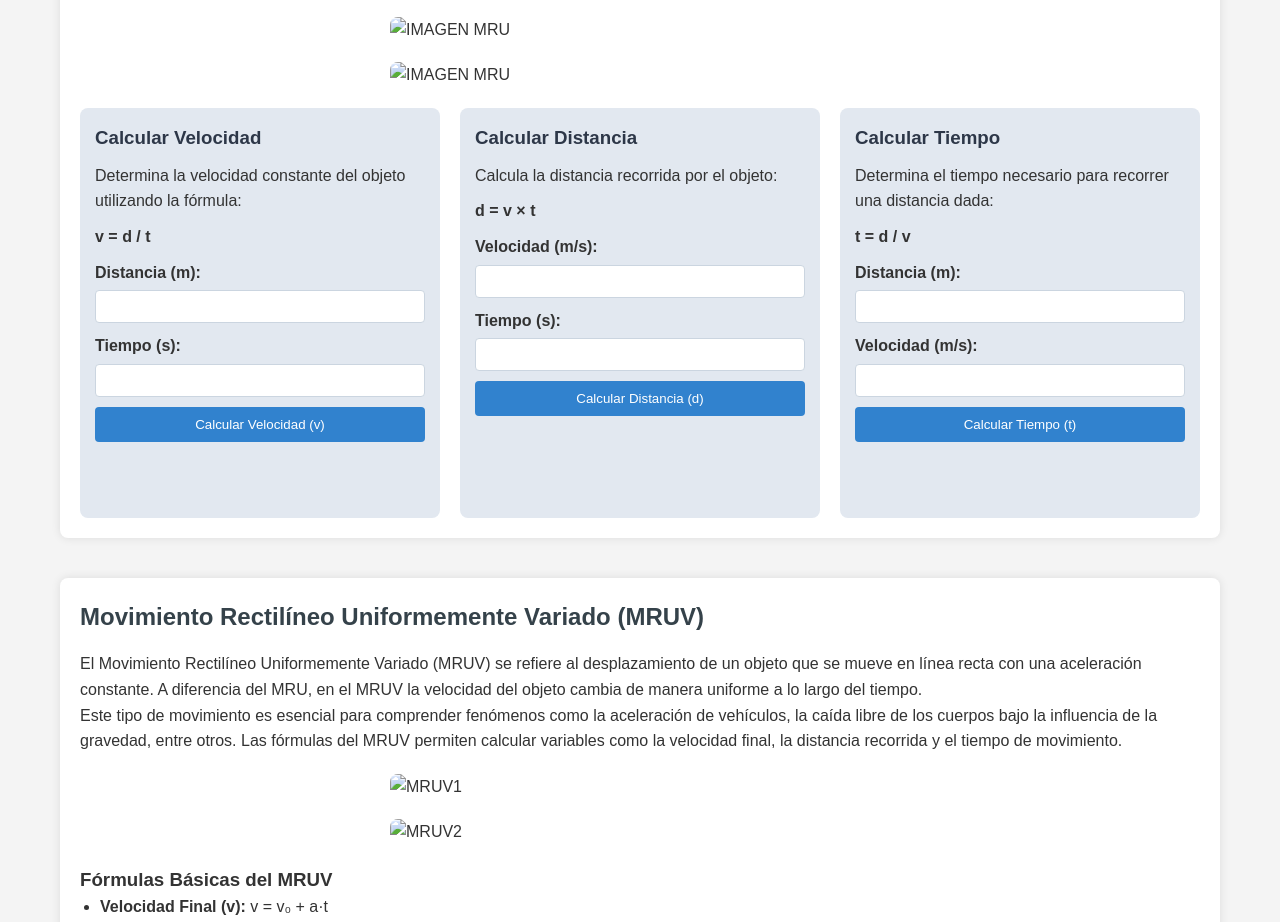
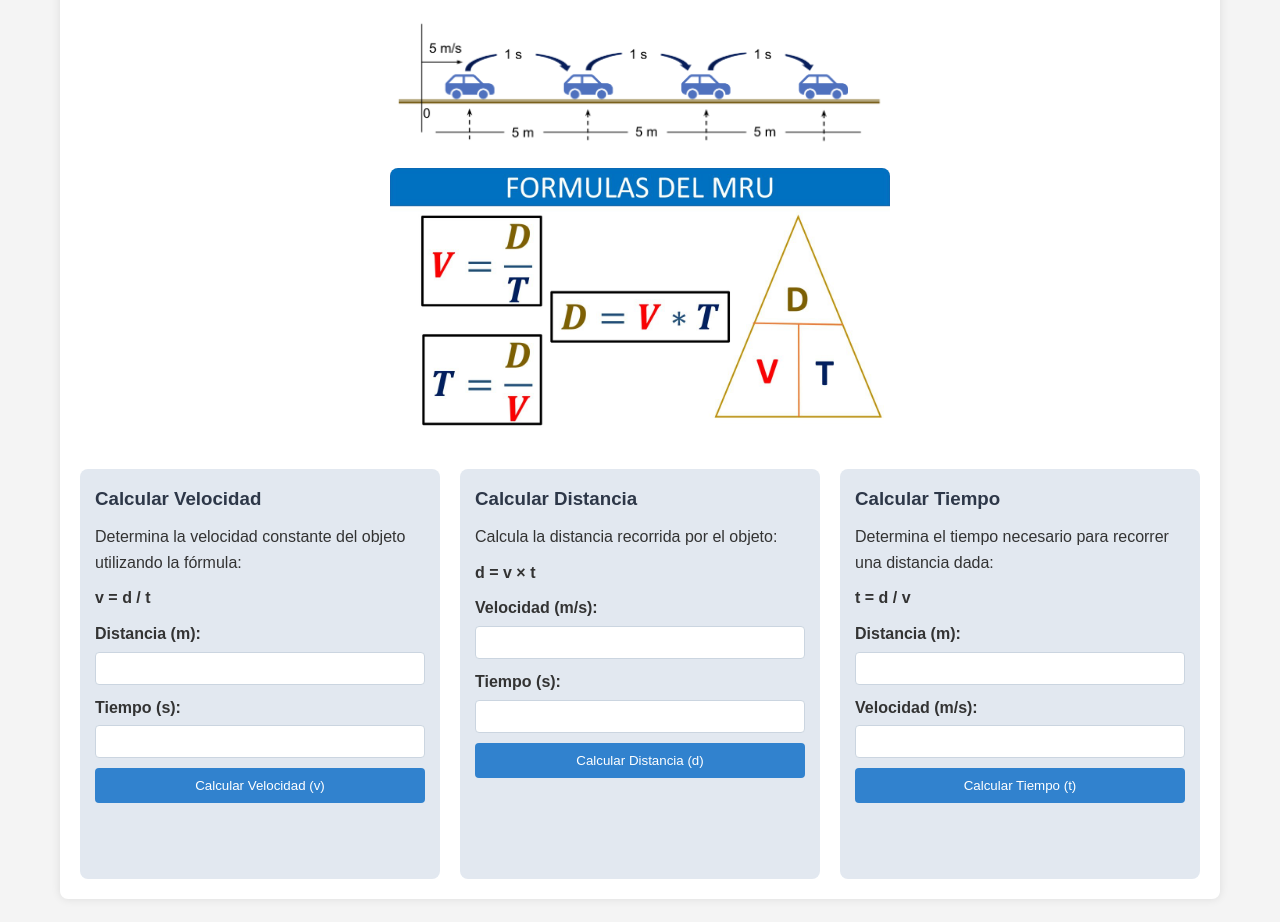
Before and after one commit to ManuelChet/MRU, a plain HTML site: page index.html in a window 1280 px wide. Shown: the part 377-1299 px from the top of the page. Drawn offline with Linux system fonts and the light colour scheme; the site is published under a folder, as on GitHub Pages, so addresses that start at the root find nothing.

Commit message:
Update index.html

```diff
--- a/index.html
+++ b/index.html
@@ -29,8 +29,8 @@
                 <p>
                     Las ecuaciones básicas del MRU involucran tres variables principales: Velocidad (V), Distancia (d) y Tiempo (t). A continuación, se presenta la fórmula principal cuando la velocidad es la incógnita:
                 </p>
-                <img src="/mru1.png" alt="IMAGEN MRU" width="500">
-                <img src="/mr2.jpg" alt="IMAGEN MRU" width="500">
+                <img src="mru1.png" alt="IMAGEN MRU" width="500">
+                <img src="mr2.jpg" alt="IMAGEN MRU" width="500">
 
                 <div class="calculos-mru">
                     <!-- Calculadora de Velocidad -->
@@ -97,8 +97,8 @@
                 <p>
                     Este tipo de movimiento es esencial para comprender fenómenos como la aceleración de vehículos, la caída libre de los cuerpos bajo la influencia de la gravedad, entre otros. Las fórmulas del MRUV permiten calcular variables como la velocidad final, la distancia recorrida y el tiempo de movimiento.
                 </p>
-                <img src="/mruv1.jpg" alt="MRUV1" width="500">
-                <img src="/mruv2.jpg" alt="MRUV2" width="500">
+                <img src="mruv1.jpg" alt="MRUV1" width="500">
+                <img src="mruv2.jpg" alt="MRUV2" width="500">
 
                 <div class="formulas-mruv">
                     <h3>Fórmulas Básicas del MRUV</h3>
```
